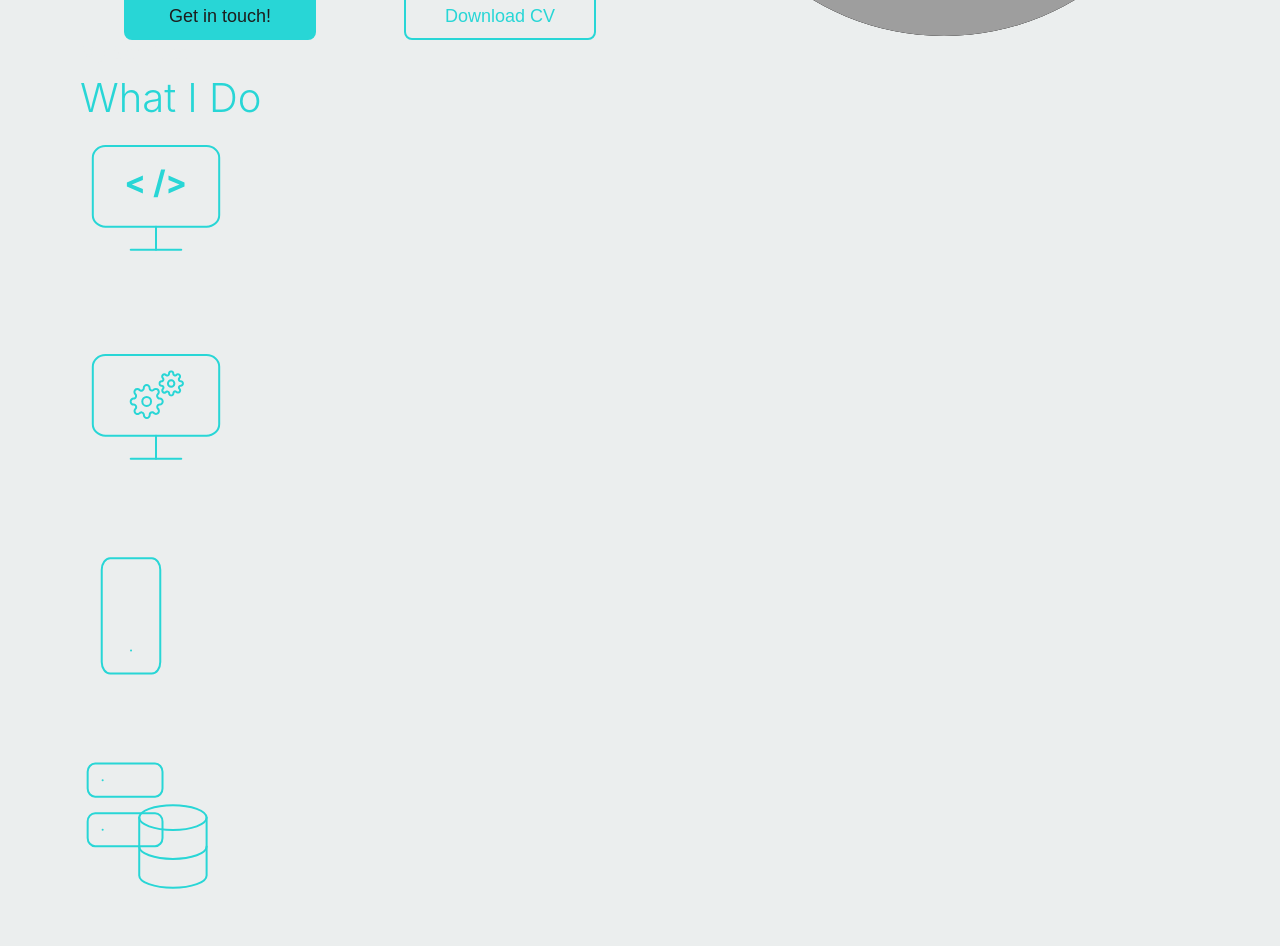
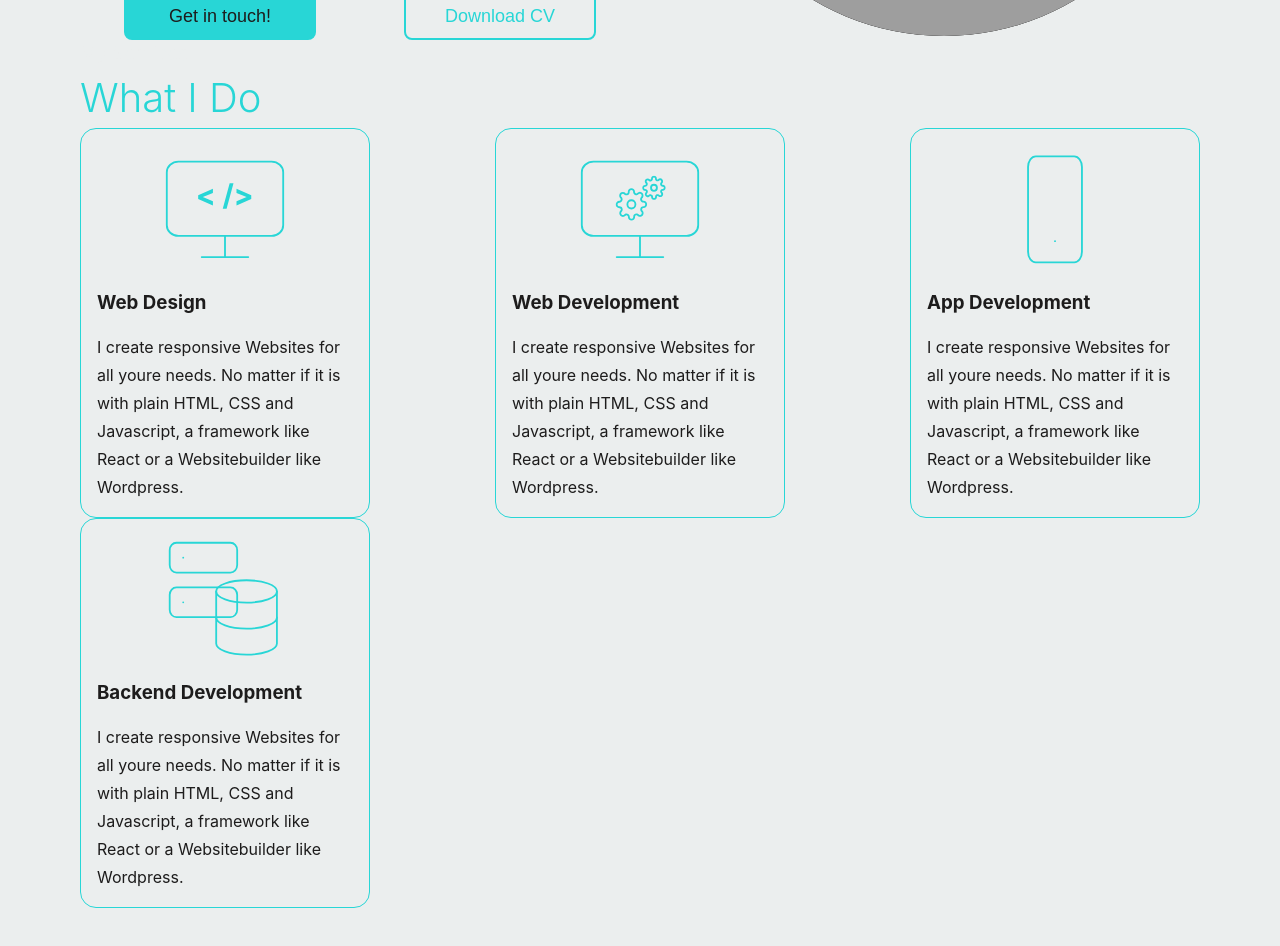
Before and after one commit to CodingBase2509/Portfolio, a React (Vite) app: page / in a window 1280 px wide. Shown: the part 580-1526 px from the top of the page. Built offline with nearby package versions, Linux system fonts and the light colour scheme; grey boxes are pictures that could not be loaded.

Commit message:
implement service cards

```diff
--- a/src/Components/Services/Cards/Card.scss
+++ b/src/Components/Services/Cards/Card.scss
@@ -0,0 +1,31 @@
+@import "/src/variables.scss";
+
+.card {
+  display: flex;
+  flex-direction: column;
+  justify-content: start;
+
+  border: 0.1rem solid $primary;
+  border-radius: 1rem;
+  width: 18em;
+  height: auto;
+
+  img {
+    margin: 1rem 1rem;
+    height: 8rem;
+    width: auto;
+  }
+}
+
+.card-text-container {
+  margin: 0 1rem;
+  display: block;
+}
+
+.card-title {
+  margin: 0;
+}
+
+.card-text {
+  margin: 1rem 0;
+}
--- a/src/Components/Services/Cards/Card.tsx
+++ b/src/Components/Services/Cards/Card.tsx
@@ -8,13 +8,15 @@ interface ServiceCardParameter extends BaseParameter {
 
 export const Card = ({ className, serviceItem }: ServiceCardParameter) => {
   return (
-    <div className={className}>
+    <div className={className + " " + "card"}>
       {serviceItem.imageComponent()}
-      <title>{serviceItem.title}</title>
-      <article>{serviceItem.text}</article>
-      <span>
-        <a>{serviceItem.navLink}</a>
-      </span>
+      <div className="card-text-container">
+        <h3 className="card-title">{serviceItem.title}</h3>
+        <article className="card-text">{serviceItem.text}</article>
+        <span className="card-link">
+          <a>{serviceItem.navLink}</a>
+        </span>
+      </div>
     </div>
   );
 };
--- a/src/Components/Services/Services.scss
+++ b/src/Components/Services/Services.scss
@@ -0,0 +1,9 @@
+@import "/src/variables.scss";
+
+.card-section {
+  display: flex;
+  flex-direction: row;
+  flex-wrap: wrap;
+  justify-content: space-between;
+  align-items: start;
+}
--- a/src/Components/Services/Services.tsx
+++ b/src/Components/Services/Services.tsx
@@ -9,10 +9,10 @@ import Card from "./Cards/Card";
 
 const Services = ({ className }: BaseParameter) => {
   return (
-    <section className={className}>
+    <section className={className + " " + "services"}>
       <SecondaryHeader>My Services</SecondaryHeader>
       <MainHeader>What I Do</MainHeader>
-      <div>
+      <div className="card-section">
         {serviceItems.map((item, index) => (
           <Card key={index} serviceItem={item} />
         ))}
--- a/src/Data/ServiceCardItems.ts
+++ b/src/Data/ServiceCardItems.ts
@@ -7,25 +7,25 @@ import WebDev from "../Components/Services/Cards/Images/WebDev";
 export const serviceItems: Array<SerivceItem> = [
   {
     title: "Web Design",
-    text: "",
+    text: "I create responsive Websites for all youre needs. No matter if it is with plain HTML, CSS and Javascript, a framework like React or a Websitebuilder like Wordpress. ",
     imageComponent: WebDesign,
     navLink: "",
   },
   {
     title: "Web Development",
-    text: "",
+    text: "I create responsive Websites for all youre needs. No matter if it is with plain HTML, CSS and Javascript, a framework like React or a Websitebuilder like Wordpress. ",
     imageComponent: WebDev,
     navLink: "",
   },
   {
     title: "App Development",
-    text: "",
+    text: "I create responsive Websites for all youre needs. No matter if it is with plain HTML, CSS and Javascript, a framework like React or a Websitebuilder like Wordpress. ",
     imageComponent: Mobile,
     navLink: "",
   },
   {
     title: "Backend Development",
-    text: "",
+    text: "I create responsive Websites for all youre needs. No matter if it is with plain HTML, CSS and Javascript, a framework like React or a Websitebuilder like Wordpress. ",
     imageComponent: Data,
     navLink: "",
   },
--- a/src/contracts/ServiceItem.ts
+++ b/src/contracts/ServiceItem.ts
@@ -1,5 +1,3 @@
-import { ReactNode } from "react";
-
 export default interface SerivceItem {
   title: string;
   text: string;
```
Also changed, not shown: src/Components/App.scss (line endings or trailing spaces).
